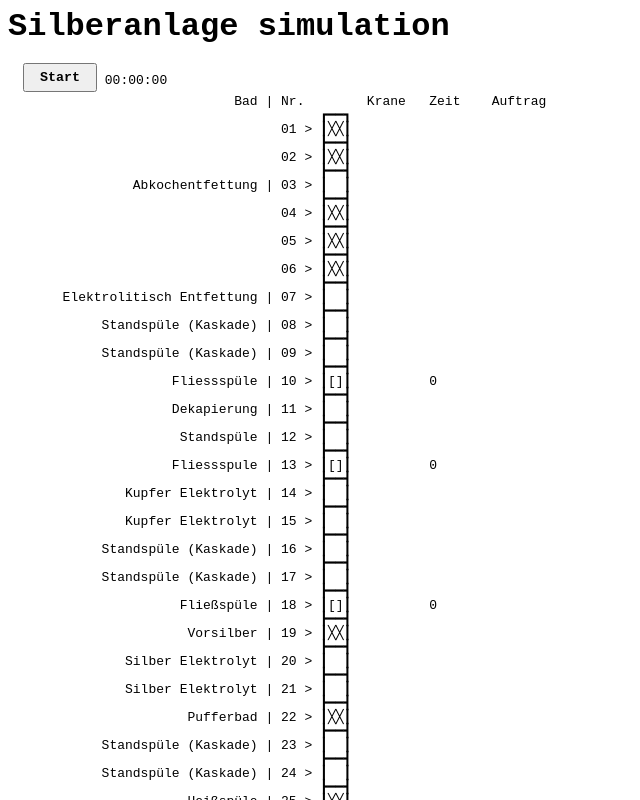
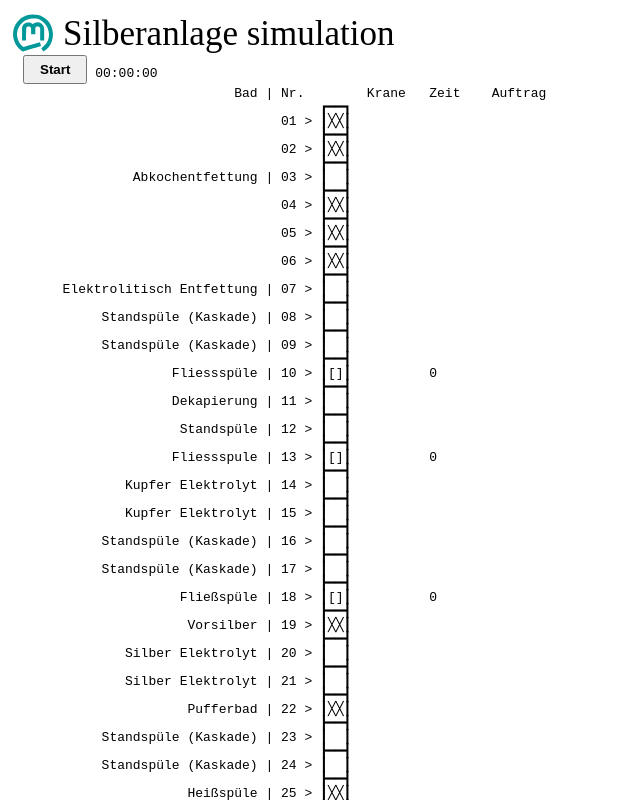
Before and after one commit to francescotili/silberanlage, an Angular app: page / in a window 1280 px wide. Shown: the top 800 px of the page, without its empty margins (0-640 px from the left). Built offline with nearby package versions, Linux system fonts and the light colour scheme.

Commit message:
Better header with logo

```diff
--- a/src/app/app.component.css
+++ b/src/app/app.component.css
@@ -0,0 +1,26 @@
+.title_container {
+  display: grid;
+  grid-template-columns: 50px auto;
+  grid-template-rows: 50px;
+}
+.title_container .logo {
+  position: relative;
+}
+.title_container .logo svg {
+  width: 80%;
+  height: 80%;
+  position: absolute;
+  margin: auto;
+  top: 0;
+  left: 0;
+  right: 0;
+  bottom: 0;
+}
+.title_container .title {
+  font-family: Bahnschrift;
+  font-weight: 400;
+  font-size: 35px;
+  line-height: 35px;
+  padding-top: 8px;
+  padding-left: 5px;
+}
--- a/src/app/app.component.html
+++ b/src/app/app.component.html
@@ -1,4 +1,31 @@
-<h1>{{ this.silberAnlage.name }} simulation</h1>
+<div class="title_container">
+  <div class="logo">
+    <svg version="1.2" xmlns="http://www.w3.org/2000/svg" viewBox="0 0 181 168">
+      <title>MarquardtGroup-Logo-CIColor-on-Transparent-svg</title>
+      <style>
+        .s0 { fill: #009898 }
+      </style>
+      <g id="Ebene 1">
+        <g id="g9">
+          <path
+            id="path29"
+            fill-rule="evenodd"
+            class="s0"
+            d="m122 125.9c2 6 5 17 5 17 0 0-75 23-83 25-30-18-48-54-43-92 4-22 15-41 32-56 22-18 52-24 81-17 24 6 46 23 57 46 15 29 13 72-9 98-7 8-15 15-25 21-3-5-7-11-9-15 13-9 26-22 31-38 9-26 2-57-18-76-10-10-18-16-34-20-15-2-32-1-45 5-25 11-43 37-44 65 0 23 11 45 29 59z"
+          />
+          <path
+            id="path31"
+            fill-rule="evenodd"
+            class="s0"
+            d="m101 89.9h-19v-27c0-2-3-5-5-7-4-2-9-2-12 0-3 1-4 3-5 6-1 18-1 46-1 56h-18v-58c1-11 9-19 19-22 10-3 23-2 30 6 6-4 13-8 21-8h1c10 0 20 6 25 15 3 6 4 12 4 18v49h-18v-54c-1-5-4-7-8-9-4-1-12-1-14 7z"
+          />
+        </g>
+      </g>
+    </svg>
+  </div>
+  <div class="title">{{ this.silberAnlage.name }} simulation</div>
+</div>
+<!--<h1>{{ this.silberAnlage.name }} simulation</h1>-->
 <div>
   <button (click)="simulationStart()" *ngIf="this.viewBtn.start">Start</button>
   <button (click)="simulationPause()" *ngIf="this.viewBtn.pause">Pause</button>
--- a/src/styles.css
+++ b/src/styles.css
@@ -1,16 +1,12 @@
-h1,
-h2 {
-  font-family: 'Courier New', Courier, monospace;
-  line-height: normal;
-  /*text-align: center;*/
-}
-
 body {
   line-height: 14px;
 }
 
+code {
+  line-height: 14px;
+}
+
 button {
-  font-family: 'Courier New', Courier, monospace;
   font-weight: bold;
   margin-left: 15px;
   display: inline-block;
```
